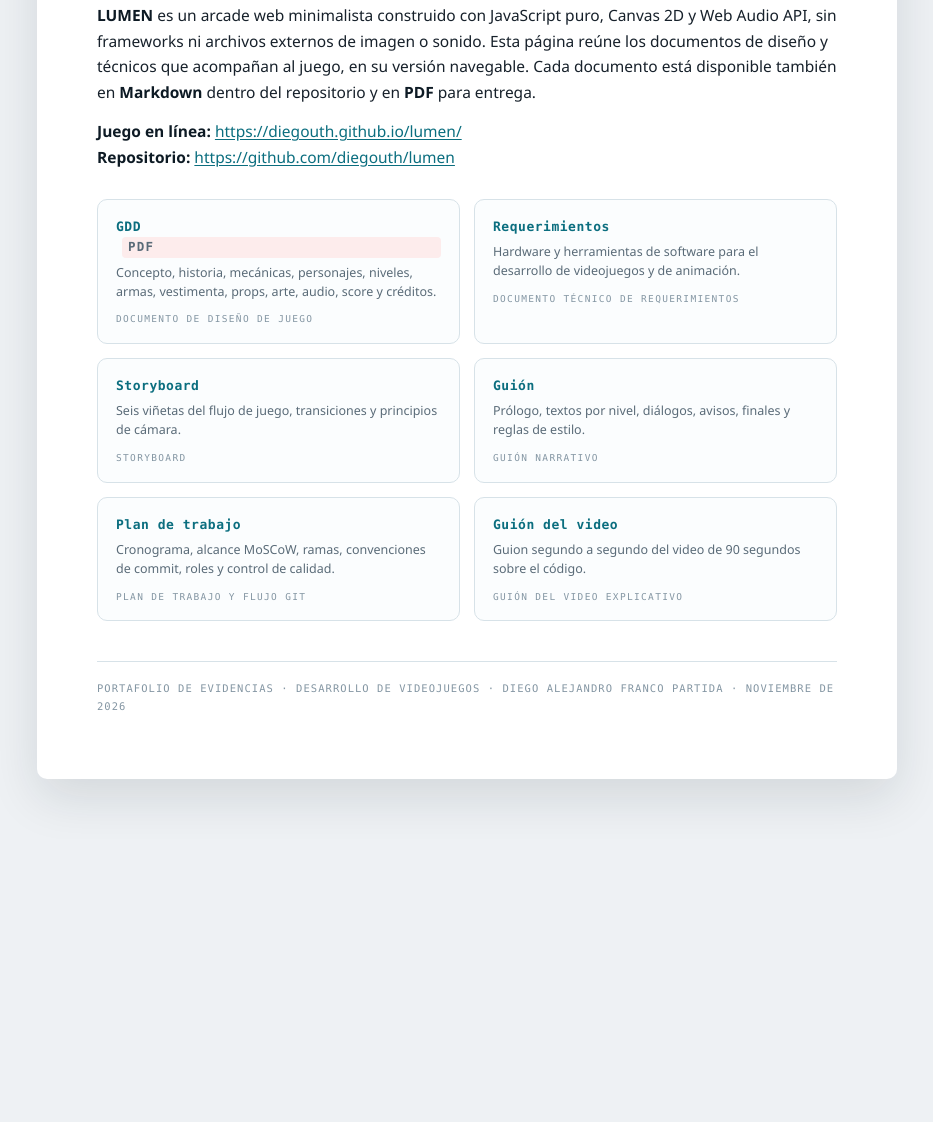
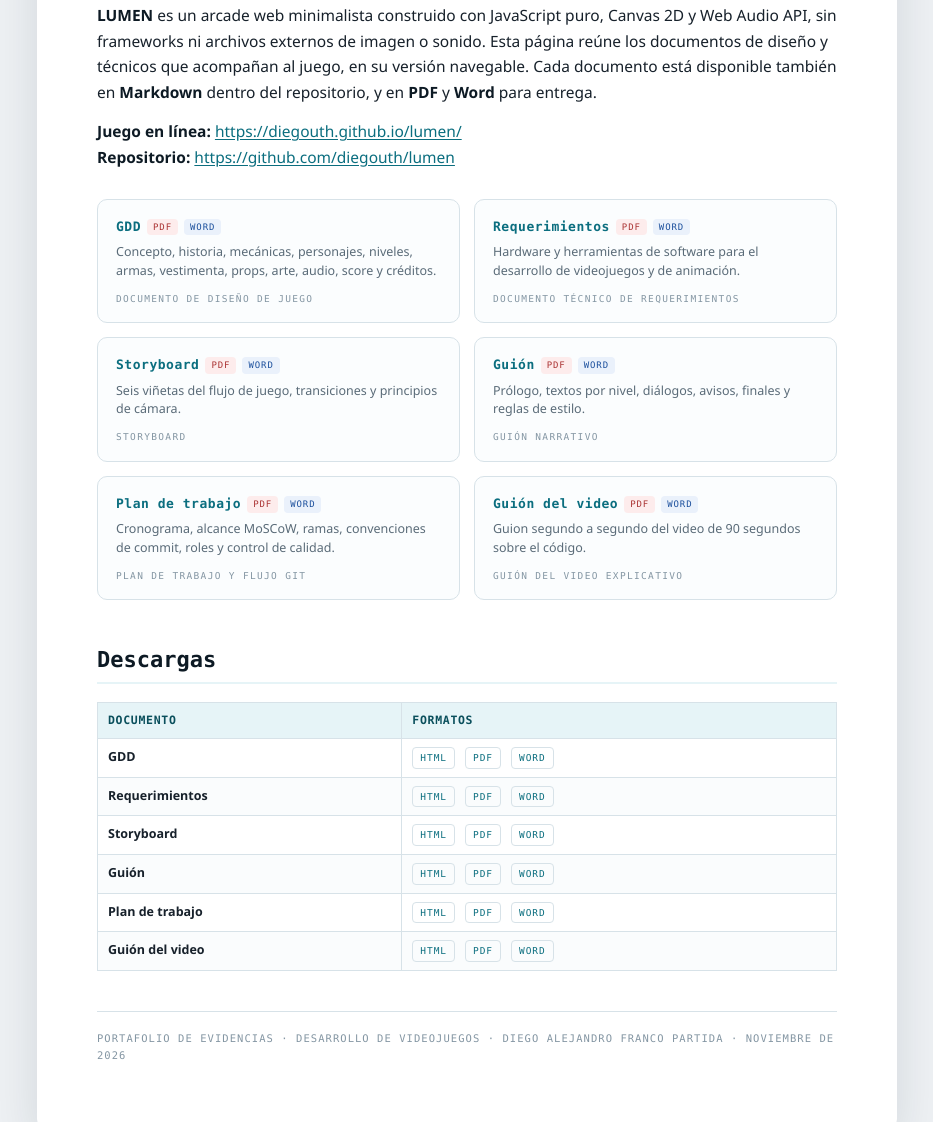
Before and after one commit to diegouth/lumen, a plain HTML site: page docs/index.html in a window 1280 px wide. Shown: the part 884-2006 px from the top of the page, without its empty margins (173-1106 px from the left). Before the commit the page ends 1723 px from the top, so only its background shows below. Drawn offline with Linux system fonts and the light colour scheme.

Commit message:
docs(word): versiones .docx de los seis documentos y descargas en el portafolio

```diff
--- a/docs/index.html
+++ b/docs/index.html
@@ -230,7 +230,7 @@ p[align="center"] img { display: inline-block; }
   color: var(--accent);
   margin-bottom: 6px;
 }
-.doc-card span { display: block; font-size: 12.5px; color: var(--muted); line-height: 1.5; }
+.doc-card > span { display: block; font-size: 12.5px; color: var(--muted); line-height: 1.5; }
 .doc-card em {
   display: block;
   margin-top: 10px;
@@ -241,18 +241,37 @@ p[align="center"] img { display: inline-block; }
   font-style: normal;
   color: var(--faint);
 }
-.badge-pdf {
+.doc-card .badge-pdf,
+.doc-card .badge-docx {
   display: inline-block;
   margin-left: 6px;
   padding: 1px 6px;
   border-radius: 4px;
-  background: #fdecec;
-  color: #a33;
   font-family: var(--mono);
   font-size: 9px;
+  font-weight: 400;
   letter-spacing: 0.1em;
   vertical-align: middle;
 }
+.doc-card .badge-pdf { background: #fdecec; color: #a33; }
+.doc-card .badge-docx { background: #eaf1fb; color: #1b4f9c; }
+.downloads { margin-top: 38px; }
+.downloads table { font-size: 12.5px; }
+.downloads td:first-child { font-weight: 600; }
+.downloads .fmt a {
+  display: inline-block;
+  margin-right: 10px;
+  font-family: var(--mono);
+  font-size: 9.5px;
+  letter-spacing: 0.1em;
+  text-transform: uppercase;
+  text-decoration: none;
+  padding: 2px 7px;
+  border: 1px solid var(--line);
+  border-radius: 4px;
+}
+.downloads .fmt a:hover { border-color: var(--accent); background: var(--accent-soft); }
+
 .foot-note {
   margin-top: 40px;
   padding-top: 18px;
@@ -324,42 +343,56 @@ p[align="center"] img { display: inline-block; }
   <h2 style="margin-top:34px">Documentación del proyecto</h2>
   <p><strong>LUMEN</strong> es un arcade web minimalista construido con JavaScript puro, Canvas 2D y Web Audio API, sin
   frameworks ni archivos externos de imagen o sonido. Esta página reúne los documentos de diseño y técnicos que
-  acompañan al juego, en su versión navegable. Cada documento está disponible también en <strong>Markdown</strong>
-  dentro del repositorio y en <strong>PDF</strong> para entrega.</p>
+  acompañan al juego, en su versión navegable. Cada documento está disponible también en
+  <strong>Markdown</strong> dentro del repositorio, y en <strong>PDF</strong> y <strong>Word</strong> para entrega.</p>
   <p><strong>Juego en línea:</strong> <a href="https://diegouth.github.io/lumen/">https://diegouth.github.io/lumen/</a><br>
   <strong>Repositorio:</strong> <a href="https://github.com/diegouth/lumen">https://github.com/diegouth/lumen</a></p>
 </section>
 <section class="doc-grid">
 <a class="doc-card" href="GDD.html">
-      <strong>GDD<span class="badge-pdf">PDF</span></strong>
+      <strong>GDD<span class="badge-pdf">PDF</span><span class="badge-docx">WORD</span></strong>
       <span>Concepto, historia, mecánicas, personajes, niveles, armas, vestimenta, props, arte, audio, score y créditos.</span>
       <em>Documento de Diseño de Juego</em>
     </a>
 <a class="doc-card" href="REQUERIMIENTOS.html">
-      <strong>Requerimientos</strong>
+      <strong>Requerimientos<span class="badge-pdf">PDF</span><span class="badge-docx">WORD</span></strong>
       <span>Hardware y herramientas de software para el desarrollo de videojuegos y de animación.</span>
       <em>Documento técnico de requerimientos</em>
     </a>
 <a class="doc-card" href="STORYBOARD.html">
-      <strong>Storyboard</strong>
+      <strong>Storyboard<span class="badge-pdf">PDF</span><span class="badge-docx">WORD</span></strong>
       <span>Seis viñetas del flujo de juego, transiciones y principios de cámara.</span>
       <em>Storyboard</em>
     </a>
 <a class="doc-card" href="GUION.html">
-      <strong>Guión</strong>
+      <strong>Guión<span class="badge-pdf">PDF</span><span class="badge-docx">WORD</span></strong>
       <span>Prólogo, textos por nivel, diálogos, avisos, finales y reglas de estilo.</span>
       <em>Guión narrativo</em>
     </a>
 <a class="doc-card" href="PLAN-DE-TRABAJO.html">
-      <strong>Plan de trabajo</strong>
+      <strong>Plan de trabajo<span class="badge-pdf">PDF</span><span class="badge-docx">WORD</span></strong>
       <span>Cronograma, alcance MoSCoW, ramas, convenciones de commit, roles y control de calidad.</span>
       <em>Plan de trabajo y flujo Git</em>
     </a>
 <a class="doc-card" href="VIDEO.html">
-      <strong>Guión del video</strong>
+      <strong>Guión del video<span class="badge-pdf">PDF</span><span class="badge-docx">WORD</span></strong>
       <span>Guion segundo a segundo del video de 90 segundos sobre el código.</span>
       <em>Guión del video explicativo</em>
     </a>
+</section>
+<section class="downloads">
+  <h2>Descargas</h2>
+  <table>
+    <thead><tr><th>Documento</th><th>Formatos</th></tr></thead>
+    <tbody>
+<tr><td>GDD</td><td class="fmt"><a href="GDD.html">HTML</a><a href="pdf/GDD.pdf">PDF</a><a href="docx/GDD.docx">Word</a></td></tr>
+<tr><td>Requerimientos</td><td class="fmt"><a href="REQUERIMIENTOS.html">HTML</a><a href="pdf/Requerimientos.pdf">PDF</a><a href="docx/Requerimientos.docx">Word</a></td></tr>
+<tr><td>Storyboard</td><td class="fmt"><a href="STORYBOARD.html">HTML</a><a href="pdf/Storyboard.pdf">PDF</a><a href="docx/Storyboard.docx">Word</a></td></tr>
+<tr><td>Guión</td><td class="fmt"><a href="GUION.html">HTML</a><a href="pdf/Guion.pdf">PDF</a><a href="docx/Guion.docx">Word</a></td></tr>
+<tr><td>Plan de trabajo</td><td class="fmt"><a href="PLAN-DE-TRABAJO.html">HTML</a><a href="pdf/Plan-de-trabajo.pdf">PDF</a><a href="docx/Plan-de-trabajo.docx">Word</a></td></tr>
+<tr><td>Guión del video</td><td class="fmt"><a href="VIDEO.html">HTML</a><a href="pdf/Guion-del-video.pdf">PDF</a><a href="docx/Guion-del-video.docx">Word</a></td></tr>
+    </tbody>
+  </table>
 </section>
 <section class="foot-note">
   Portafolio de evidencias · Desarrollo de Videojuegos · Diego Alejandro Franco Partida · Noviembre de 2026
```
Also changed, not shown: docs/GDD.html (+23 -4 lines), docs/GUION.html (+23 -4 lines), docs/PLAN-DE-TRABAJO.html (+23 -4 lines), docs/REQUERIMIENTOS.html (+23 -4 lines), docs/STORYBOARD.html (+23 -4 lines), docs/VIDEO.html (+23 -4 lines), 7 other files.
